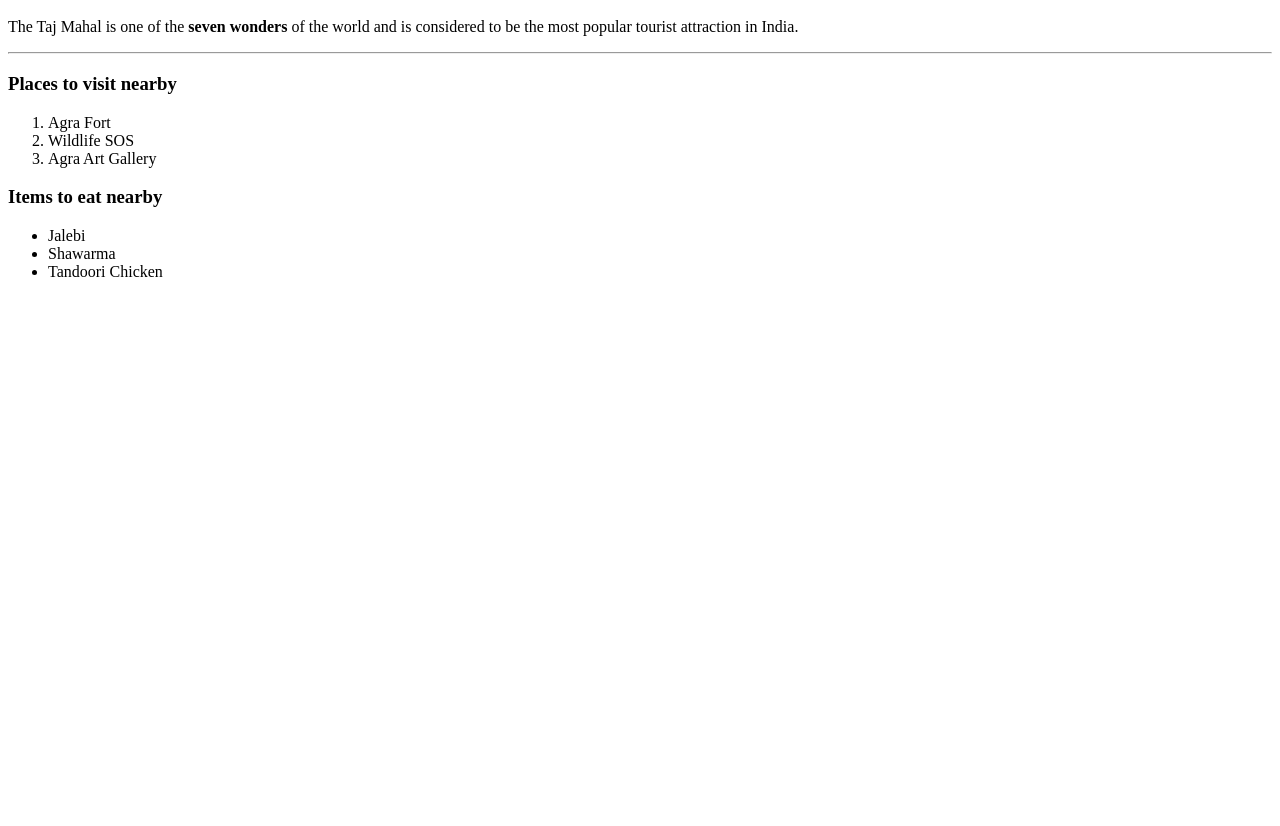
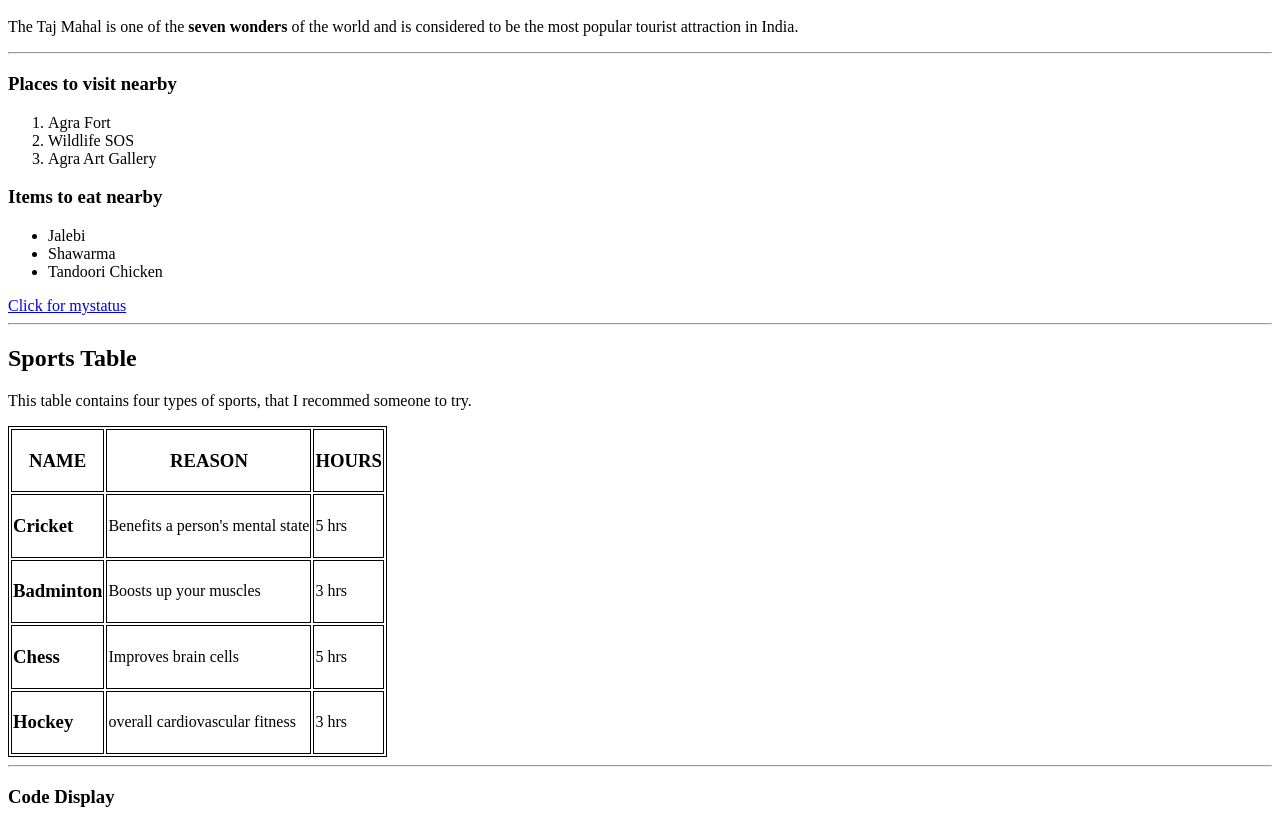
Before and after one commit to 44-563-WebApps-F23/44563-webapps-f23-assignment3-dchalla811, a plain HTML site: page index.html in a window 1280 px wide. Shown: the part 101-927 px from the top of the page. Before the commit the page ends 800 px from the top, so only its background shows below. Drawn offline with Linux system fonts and the light colour scheme.

Commit message:
Added the image to mystats

```diff
--- a/index.html
+++ b/index.html
@@ -3,6 +3,13 @@
   <head>
     <title>My Simple HTML Page</title>
   </head>
+  <style>
+     table, th, td {
+
+      border:1px solid black;
+
+    }
+</style>
   <body>
     <h1>Hello, I'm Challa Dhruvitha</h1>
     <h4>Taj Mahal, Agra</h4>
@@ -24,6 +31,42 @@
       <li>Shawarma</li>
       <li>Tandoori Chicken</li>
     </ul>
+    <a href ="mystats.html">Click for mystatus</a>
+    <hr>
+    <h2>Sports Table</h2>
+    <p>This table contains four types of sports, that I recommed someone to try. </p>
 
-  </body>
-</html>
+    <table>
+      <tr>
+        <th> <h3>NAME</h3> </th>
+        <th><h3> REASON</h3> </th>
+        <th><h3> HOURS</h3> </TH>
+      </tr>
+
+      <tr>
+        <td><b><h3>Cricket</h3></b></td>
+        <TD>Benefits a person's mental state</TD>
+        <TD>5 hrs</TD>
+      </tr>
+
+      <tr>
+        <td><b><h3>Badminton</h3></b></td>
+        <td> Boosts up your muscles</td>
+        <td>3 hrs</td>
+      </tr>
+
+      <tr>
+        <td><b><h3>Chess</h3></b></td>
+        <td>Improves brain cells</td>
+        <td>5 hrs</td>
+      </tr>
+
+      <tr>
+        <td><b><h3>Hockey</b></h3></td>
+        <td>overall cardiovascular fitness </td>
+        <td>3 hrs</td>
+      </tr>
+    </table>
+
+    <hr>
+    <h3>Code Display</h3>
```
Also changed, not shown: mystats.html (added, +22 -0 lines), myImage.webp (added).
